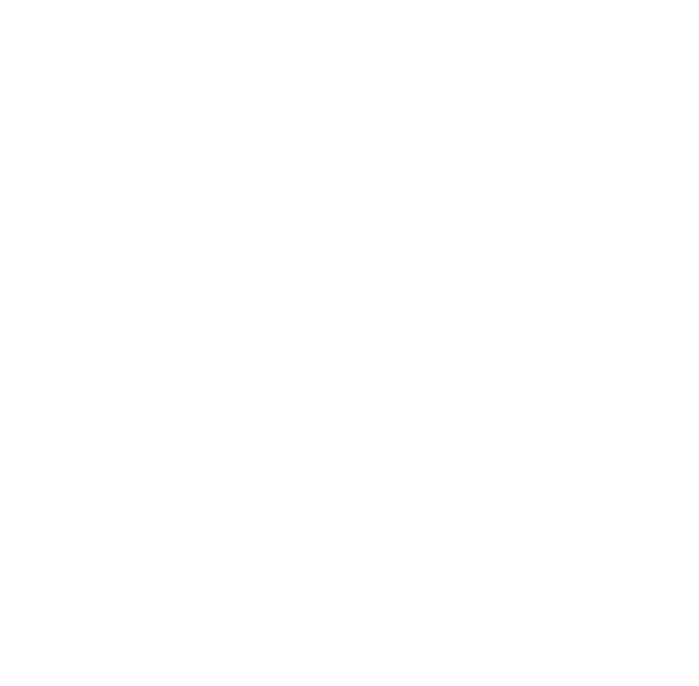
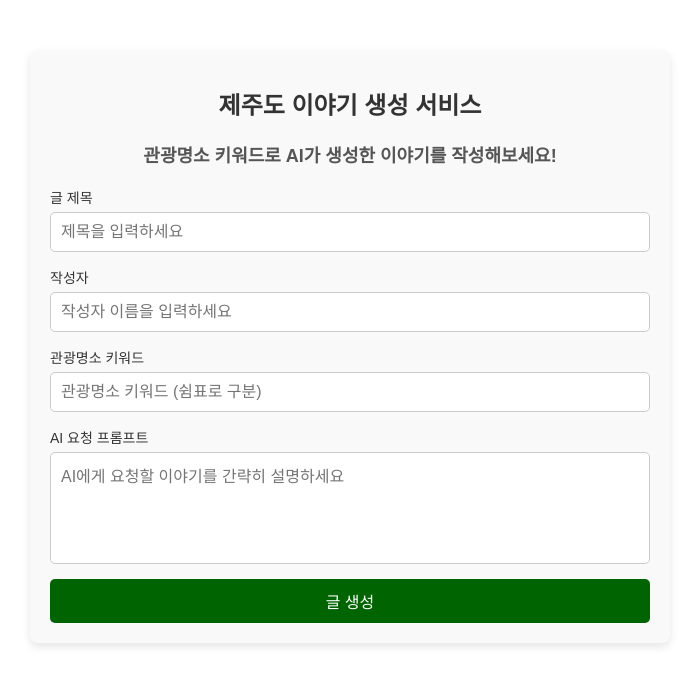
Before and after one commit to maybeaj/jejussul, a React (Create React App) app: page /write in a window 1280 px wide. Before the commit this address had no page. Shown: the top 686 px of the page, without its empty margins (290-989 px from the left). Built offline with nearby package versions, Linux system fonts and the light colour scheme.

Commit message:
feat: 글 작성 UI

```diff
--- a/package.json
+++ b/package.json
@@ -3,6 +3,7 @@
   "version": "0.1.0",
   "private": true,
   "dependencies": {
+    "axios": "^1.7.9",
     "cra-template": "1.2.0",
     "react": "^19.0.0",
     "react-dom": "^19.0.0",
--- a/src/App.js
+++ b/src/App.js
@@ -3,6 +3,7 @@ import "./App.css";
 import { BrowserRouter, Route, Routes } from "react-router-dom";
 import Home from "./pages/Home";
 import Detail from "./pages/Home/Detail";
+import Write from "./pages/Home/Write";
 
 function App() {
   return (
@@ -10,6 +11,7 @@ function App() {
       <Routes>
         <Route path="/" element={<Home />}></Route>
         <Route path="/detail" element={<Detail />}></Route>
+        <Route path="/write" element={<Write />}></Route>
       </Routes>
     </BrowserRouter>
   );
--- /dev/null
+++ b/src/pages/Home/Write.jsx
@@ -0,0 +1,177 @@
+import React, { useState } from "react";
+import styled from "styled-components";
+
+const Write = () => {
+	const [title, setTitle] = useState("");
+	const [author, setAuthor] = useState("");
+	const [locations, setLocations] = useState("");
+	const [prompt, setPrompt] = useState("");
+	const [story, setStory] = useState("");
+	const [error, setError] = useState("");
+
+	const handleSubmit = async (e) => {
+		e.preventDefault();
+		setError("");
+		setStory("");
+
+		try {
+			const response = await fetch("http://your-backend-url", {
+				method: "POST",
+				headers: {
+					"Content-Type": "application/json",
+				},
+				body: JSON.stringify({
+					title,
+					author,
+					locations: locations.split(",").map((loc) => loc.trim()),
+					prompt,
+				}),
+			});
+
+			const data = await response.json();
+
+			if (data.story) {
+				setStory(data.story);
+			} else {
+				setError("이야기를 생성하는 데 실패했습니다.");
+			}
+		} catch (error) {
+			console.error("Error generating story:", error);
+			setError("서버와의 통신 중 오류가 발생했습니다.");
+		}
+	};
+
+	return (
+		<Container>
+			<Title>제주도 이야기 생성 서비스</Title>
+			<Subtitle>관광명소 키워드로 AI가 생성한 이야기를 작성해보세요!</Subtitle>
+			<Form onSubmit={handleSubmit}>
+				<Label>글 제목</Label>
+				<Input
+					type="text"
+					value={title}
+					onChange={(e) => setTitle(e.target.value)}
+					placeholder="제목을 입력하세요"
+					required
+				/>
+				<Label>작성자</Label>
+				<Input
+					type="text"
+					value={author}
+					onChange={(e) => setAuthor(e.target.value)}
+					placeholder="작성자 이름을 입력하세요"
+					required
+				/>
+				<Label>관광명소 키워드</Label>
+				<Input
+					type="text"
+					value={locations}
+					onChange={(e) => setLocations(e.target.value)}
+					placeholder="관광명소 키워드 (쉼표로 구분)"
+					required
+				/>
+				<Label>AI 요청 프롬프트</Label>
+				<Textarea
+					value={prompt}
+					onChange={(e) => setPrompt(e.target.value)}
+					placeholder="AI에게 요청할 이야기를 간략히 설명하세요"
+					rows={5}
+					required
+				></Textarea>
+				<Button type="submit">글 생성</Button>
+			</Form>
+			{story && (
+				<StoryContainer>
+					<h3>AI가 생성한 이야기:</h3>
+					<p>{story}</p>
+				</StoryContainer>
+			)}
+			{error && <ErrorMessage>{error}</ErrorMessage>}
+		</Container>
+	);
+};
+
+const Container = styled.div`
+	width: 600px;
+	margin: 50px auto;
+	padding: 20px;
+	background-color: #f9f9f9;
+	border-radius: 8px;
+	box-shadow: 0 4px 8px rgba(0, 0, 0, 0.1);
+	font-family: Arial, sans-serif;
+	color: #333;
+`;
+
+const Title = styled.h1`
+	font-size: 24px;
+	text-align: center;
+	margin-bottom: 20px;
+`;
+
+const Subtitle = styled.h2`
+	font-size: 18px;
+	text-align: center;
+	margin-bottom: 20px;
+	color: #555;
+`;
+
+const Form = styled.form`
+	display: flex;
+	flex-direction: column;
+`;
+
+const Label = styled.label`
+	margin-bottom: 5px;
+	font-size: 14px;
+	color: #333;
+`;
+
+const Input = styled.input`
+	margin-bottom: 15px;
+	padding: 10px;
+	font-size: 16px;
+	border: 1px solid #ccc;
+	border-radius: 5px;
+	font-family: Arial, sans-serif;
+`;
+
+const Textarea = styled.textarea`
+	margin-bottom: 15px;
+	padding: 10px;
+	font-size: 16px;
+	border: 1px solid #ccc;
+	border-radius: 5px;
+	resize: none;
+	font-family: Arial, sans-serif;
+`;
+
+const Button = styled.button`
+	padding: 10px;
+	font-size: 16px;
+	color: #fff;
+	background-color: #006400;
+	border: none;
+	border-radius: 5px;
+	cursor: pointer;
+	transition: background-color 0.3s;
+
+	&:hover {
+		background-color: #0056b3;
+	}
+`;
+
+const StoryContainer = styled.div`
+	margin-top: 20px;
+	padding: 20px;
+	background-color: #fff;
+	border: 1px solid #ddd;
+	border-radius: 5px;
+`;
+
+const ErrorMessage = styled.div`
+	margin-top: 10px;
+	color: red;
+	text-align: center;
+`;
+
+export default Write;
--- a/src/pages/Home/index.jsx
+++ b/src/pages/Home/index.jsx
@@ -1,17 +1,151 @@
-import React from "react";
+import React, { useEffect, useState } from "react";
+import styled from "styled-components";
 import { useNavigate } from "react-router-dom";
+import axios from "axios";
 
 const Home = () => {
 	const navigate = useNavigate();
+	const [rankings, setRankings] = useState([
+		{
+			rank: 1,
+			title: "프레스터 경의 비밀 ...",
+			author: "성하",
+			genre: "로판",
+			views: 3444,
+			image: "url-to-image-1",
+		},
+		{
+			rank: 2,
+			title: "뺏긴 자리에 미련 없...",
+			author: "최아리",
+			genre: "로판",
+			views: 2436,
+			image: "url-to-image-2",
+		},
+		{
+			rank: 3,
+			title: "낮 유어 프렌드",
+			author: "리봄",
+			genre: "로맨스",
+			views: 2472,
+			image: "url-to-image-3",
+		},
+		{
+			rank: 4,
+			title: "계약이 끝나는 날",
+			author: "구르미르",
+			genre: "로맨스",
+			views: 2507,
+			image: "url-to-image-4",
+		},
+		{
+			rank: 5,
+			title: "남편의 채운",
+			author: "초아",
+			genre: "로맨스",
+			views: 1900,
+			image: "url-to-image-5",
+		},
+	]);
 
-	const handleSubmit = (e) => {
-		e.preventDefault();
-		navigate("/search");
-	};
+	useEffect(() => {
+		// 백엔드에서 데이터를 가져오는 부분은 주석 처리하거나 나중에 추가
+		// axios.get('/api/rankings')
+		// 	.then(response => {
+		// 		setRankings(response.data);
+		// 	})
+		// 	.catch(error => {
+		// 		console.error("Error fetching rankings:", error);
+		// 	});
+	}, []);
 
 	return (
-		<div>제주썰</div>
+		<Container>
+			<Header>
+				<Title>제주썰</Title>
+				<WriteButton onClick={() => navigate('/write')}>글쓰기</WriteButton>
+			</Header>
+			{rankings.map((item) => (
+				<RankingItem key={item.rank} onClick={() => navigate('/detail')}>
+					<RankNumber>{item.rank}</RankNumber>
+					<Image src={item.image} />
+					<Info>
+						<SSulTitle>{item.title}</SSulTitle>
+						<Details>
+							{item.author} · {item.genre} · 조회수 {item.views}
+						</Details>
+					</Info>
+				</RankingItem>
+			))}
+		</Container>
 	);
 };
 
+const Container = styled.div`
+	width: 400px;
+	margin: 0 auto;
+	margin-top: 100px;
+	font-family: Arial, sans-serif;
+`;
+
+const Header = styled.div`
+	display: flex;
+	justify-content: space-between;
+	align-items: center;
+	padding: 10px 0;
+`;
+
+const Title = styled.h1`
+	margin: 0;
+	font-size: 24px;
+`;
+
+const WriteButton = styled.button`
+	background-color: #006400;
+	color: white;
+	border: none;
+	padding: 5px 10px;
+	border-radius: 5px;
+	cursor: pointer;
+`;
+
+const RankingItem = styled.div`
+	display: flex;
+	align-items: center;
+	padding: 10px;
+	border-bottom: 1px solid #ddd;
+	cursor: pointer;
+`;
+
+const RankNumber = styled.div`
+	font-size: 24px;
+	font-weight: bold;
+	color: green;
+	margin-right: 10px;
+`;
+
+const Image = styled.div`
+	width: 50px;
+	height: 50px;
+	background-image: url(${(props) => props.src});
+	background-size: cover;
+	background-position: center;
+	border-radius: 5px;
+	margin-right: 10px;
+`;
+
+const Info = styled.div`
+	flex: 1;
+`;
+
+const SSulTitle = styled.div`
+	font-size: 16px;
+	font-weight: bold;
+`;
+
+const Details = styled.div`
+	font-size: 14px;
+	color: #555;
+`;
+
 export default Home;
```
Also changed, not shown: 1 other file (tests, documents, lock files or other folders).
